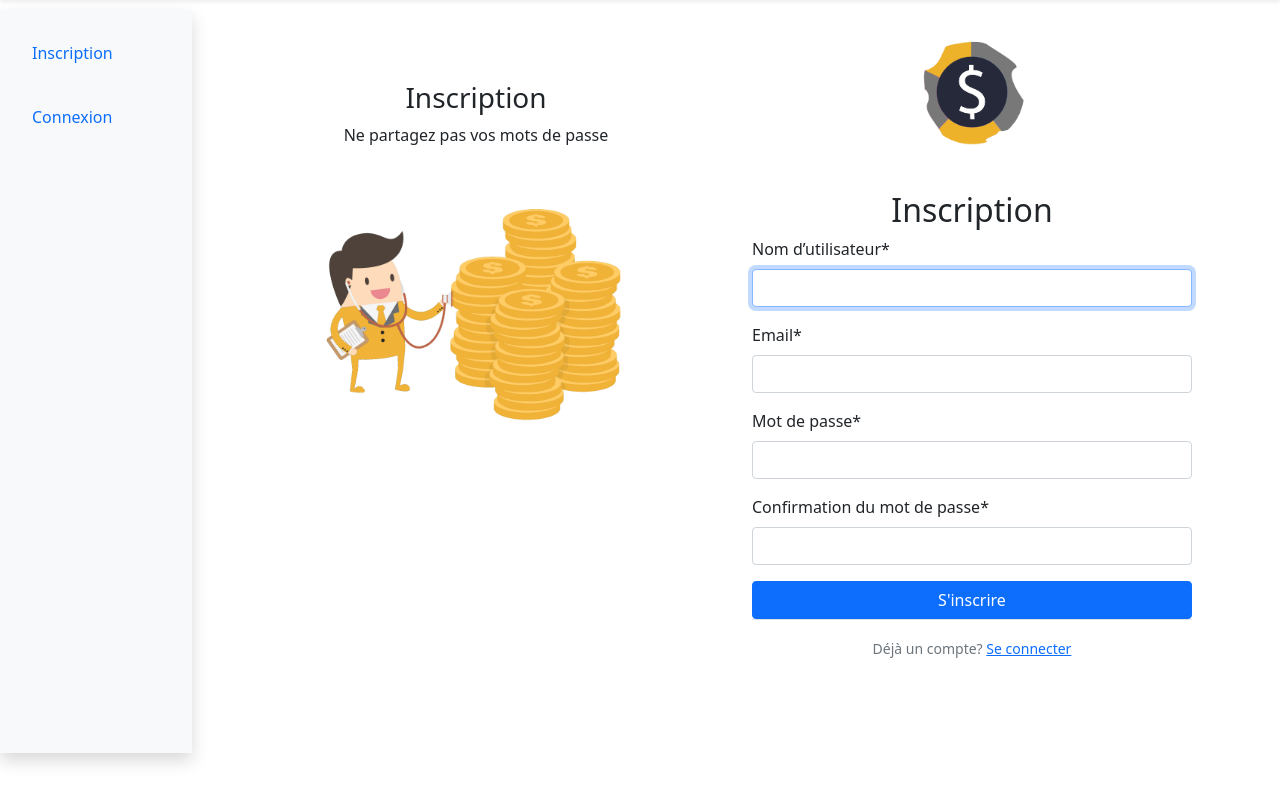
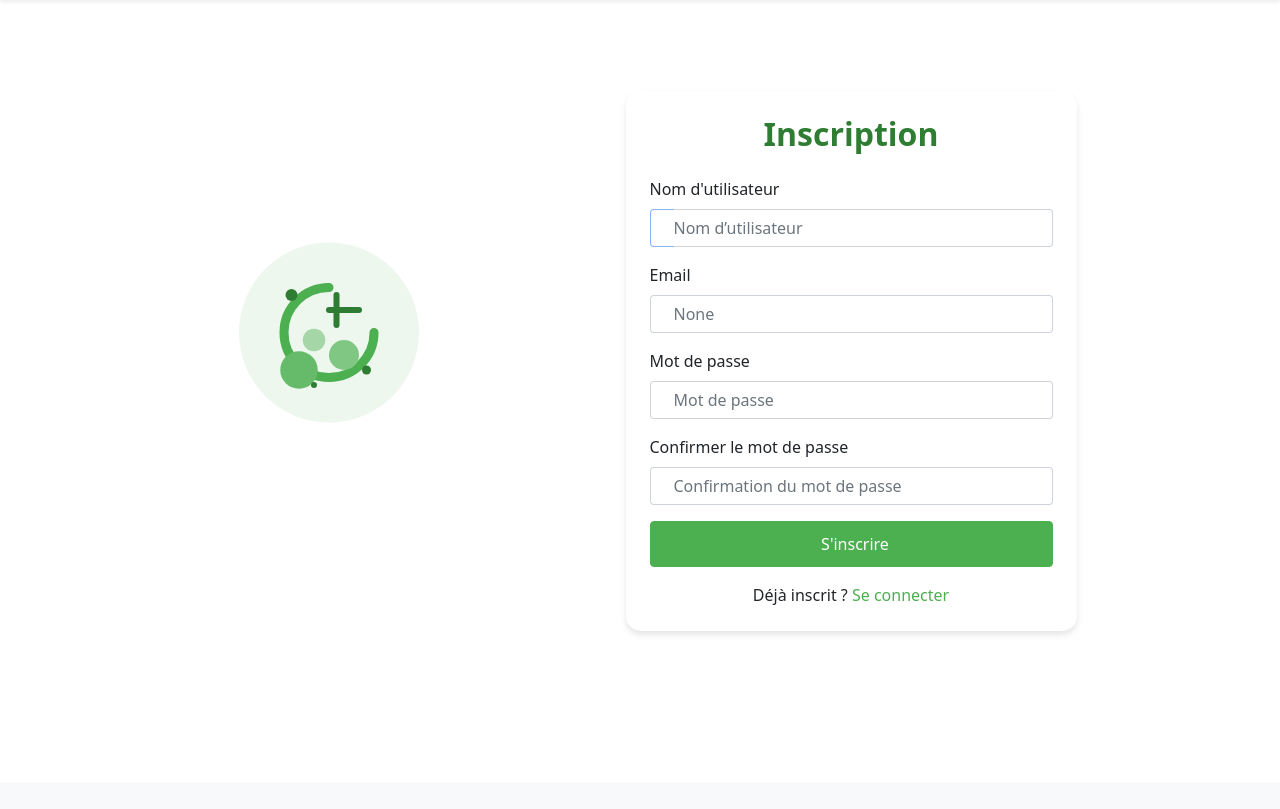
Before and after one commit to Steventog/Expense-manager, a Django app: page /register/ in a window 1280 px wide. Shown: the part 66-875 px from the top of the page. After the commit the page ends 699 px from the top, so only its background shows below. Run offline with Django 5.2, Linux system fonts and the light colour scheme; some libraries are stand-ins or nearby versions.

Commit message:
Ajustement 2

```diff
--- a/expenses/forms.py
+++ b/expenses/forms.py
@@ -4,7 +4,7 @@ from django.contrib.auth.models import User
 from .models import Budget, Depense
 
 class UserRegistrationForm(UserCreationForm):
-    email = forms.EmailField()
+    email = forms.EmailField(required=True)
 
     class Meta:
         model = User
@@ -12,9 +12,12 @@ class UserRegistrationForm(UserCreationForm):
 
     def __init__(self, *args, **kwargs):
         super().__init__(*args, **kwargs)
-        # Désactiver les messages d'aide pour tous les champs
-        for field_name, field in self.fields.items():
-            field.help_text = None
+        # Ajouter les classes Bootstrap à tous les champs
+        for field_name in self.fields:
+            self.fields[field_name].widget.attrs.update({
+                'class': 'form-control',
+                'placeholder': self.fields[field_name].label
+            })
 
 class BudgetForm(forms.ModelForm):
     class Meta:
--- /dev/null
+++ b/expenses/static/css/auth.css
@@ -0,0 +1,69 @@
+.auth-container {
+    min-height: calc(100vh - 76px);
+    padding-top: 2rem;
+}
+
+.auth-card {
+    background: white;
+    border-radius: 15px;
+    border: none;
+    box-shadow: 0 4px 6px rgba(0, 0, 0, 0.1);
+}
+
+.auth-title {
+    color: #2E7D32;
+    font-weight: 600;
+    margin-bottom: 1.5rem;
+}
+
+.auth-input-group {
+    position: relative;
+    margin-bottom: 1rem;
+}
+
+.auth-input-group .input-group-text {
+    background-color: white;
+    border-right: none;
+    color: #6c757d;
+}
+
+.auth-input-group .form-control {
+    border-left: none;
+    padding-left: 0;
+}
+
+.auth-input-group .form-control:focus {
+    box-shadow: none;
+    border-color: #ced4da;
+}
+
+.auth-input-group:focus-within .input-group-text {
+    border-color: #86b7fe;
+}
+
+.auth-btn {
+    background-color: #4CAF50 !important;
+    border-color: #4CAF50 !important;
+    padding: 0.6rem 1rem;
+    font-weight: 500;
+}
+
+.auth-btn:hover {
+    background-color: #3d8b40 !important;
+    border-color: #3d8b40 !important;
+}
+
+.auth-link {
+    color: #4CAF50;
+    text-decoration: none;
+}
+
+.auth-link:hover {
+    color: #3d8b40;
+    text-decoration: underline;
+}
+
+.auth-illustration {
+    max-width: 300px;
+    margin-bottom: 2rem;
+}
--- a/expenses/templates/expenses/base.html
+++ b/expenses/templates/expenses/base.html
@@ -118,9 +118,9 @@
     </nav>
 
     <!-- Sidebar -->
+    {% if user.is_authenticated %}
     <div class="sidebar bg-light shadow p-3">
         <div class="nav flex-column nav-pills" id="v-pills-tab" role="tablist" aria-orientation="vertical">
-            {% if user.is_authenticated %}
             <a class="nav-link mb-2 d-flex align-items-center p-3 rounded-3 hover-shadow" href="{% url 'home' %}">
                 <img src="{% static 'icons/home.svg' %}" alt="Dashboard" class="me-2" style="width: 20px; height: 20px;">
                 <span>Dashboard</span>
@@ -144,18 +144,16 @@
                 <span>Historique</span>
             </a>
 
-            {% else %}
+        {% comment %} {% else %}
             <a class="nav-link mb-2 p-3 rounded-3 hover-shadow" href="{% url 'register' %}">
                 Inscription
             </a>
             <a class="nav-link mb-2 p-3 rounded-3 hover-shadow" href="{% url 'login' %}">
                 Connexion
-                </a>
-            {% endif %}
+            </a> {% endcomment %}
         </div>
     </div>
-
-
+    {% endif %}
 
 
     <!-- Contenu principal -->
--- a/expenses/templates/expenses/register.html
+++ b/expenses/templates/expenses/register.html
@@ -1,39 +1,83 @@
 {% extends "expenses/base.html" %}
 {% load static %}
-{% load crispy_forms_tags %}
+{% block content %}
+<link rel="stylesheet" href="{% static 'css/auth.css' %}">
 
-{% block content %}
-<div class="container min-vh-100 d-flex justify-content-start align-items-start p-4">
-    <div class="row w-100">
-        <!-- Section Gauche -->
-        <div class="col-md-6 d-flex justify-content-center mt-5 left-section">
-            <div class="text-center">
-                <h3>Inscription</h3>
-                <p>Ne partagez pas vos mots de passe</p>
-                <img src="{% static 'images/saving.png' %}" alt="Illustration" class="img-fluid mb-4" style="max-width: 80%; height: auto;" />
-            </div>
+<div class="container auth-container" style="z-index:50; position:absolute; margin-left:-220px; margin-top:50px;">
+    <div class="row justify-content-center align-items-center">
+        <div class="col-md-6 text-center mb-4 d-none d-md-block">
+            <img src="{% static 'icons/saving_illustration.svg' %}" alt="Register Illustration" class="auth-illustration">
         </div>
-        <!-- Section Droite -->
-        <div class="col-md-6">
-            <div class="mb-4">
-                <!-- Image centrée au-dessus du formulaire -->
-                <div class="text-center">
-                    <img src="{% static 'images/coin.png' %}" alt="Illustration" class=" img-fluid w-25 mb-4" />
-                </div>
-                <div class="w-100">
-                    <div class="card-body">
-                        <h2 class="card-title text-center">Inscription</h2>
-                        <form method="POST">
-                            {% csrf_token %}
-                            {{ form|crispy }}
-                            <button type="submit" class="btn btn-primary w-100">S'inscrire</button>
-                        </form>
-                        <div class="border-top pt-3 text-center">
-                            <small class="text-muted">
-                                Déjà un compte? <a class="ml-2" href="{% url 'login' %}">Se connecter</a>
-                            </small>
+        <div class="col-md-5">
+            <div class="card auth-card">
+                <div class="card-body p-4">
+                    <h2 class="text-center auth-title">Inscription</h2>
+                    <form method="post" class="needs-validation" novalidate>
+                        {% csrf_token %}
+                        <div class="auth-input-group">
+                            <label for="username" class="form-label">Nom d'utilisateur</label>
+                            <div class="input-group">
+                                <span class="input-group-text">
+                                    <i class="bi bi-person-fill"></i>
+                                </span>
+                                {{ form.username }}
+                            </div>
+                            {% if form.username.errors %}
+                                <div class="text-danger">
+                                    {{ form.username.errors|join:", " }}
+                                </div>
+                            {% endif %}
                         </div>
-                    </div>
+                        <div class="auth-input-group">
+                            <label for="email" class="form-label">Email</label>
+                            <div class="input-group">
+                                <span class="input-group-text">
+                                    <i class="bi bi-envelope-fill"></i>
+                                </span>
+                                {{ form.email }}
+                            </div>
+                            {% if form.email.errors %}
+                                <div class="text-danger">
+                                    {{ form.email.errors|join:", " }}
+                                </div>
+                            {% endif %}
+                        </div>
+                        <div class="auth-input-group">
+                            <label for="password1" class="form-label">Mot de passe</label>
+                            <div class="input-group">
+                                <span class="input-group-text">
+                                    <i class="bi bi-lock-fill"></i>
+                                </span>
+                                {{ form.password1 }}
+                            </div>
+                            {% if form.password1.errors %}
+                                <div class="text-danger">
+                                    {{ form.password1.errors|join:", " }}
+                                </div>
+                            {% endif %}
+                        </div>
+                        <div class="auth-input-group">
+                            <label for="password2" class="form-label">Confirmer le mot de passe</label>
+                            <div class="input-group">
+                                <span class="input-group-text">
+                                    <i class="bi bi-lock-fill"></i>
+                                </span>
+                                {{ form.password2 }}
+                            </div>
+                            {% if form.password2.errors %}
+                                <div class="text-danger">
+                                    {{ form.password2.errors|join:", " }}
+                                </div>
+                            {% endif %}
+                        </div>
+                        <button type="submit" class="btn btn-success w-100 mb-3 auth-btn">
+                            <i class="bi bi-person-plus-fill me-2"></i>S'inscrire
+                        </button>
+                        <p class="text-center mb-0">
+                            Déjà inscrit ?
+                            <a href="{% url 'login' %}" class="auth-link">Se connecter</a>
+                        </p>
+                    </form>
                 </div>
             </div>
         </div>
```
Also changed, not shown: expenses/templates/expenses/login.html (+43 -31 lines), expenses/static/icons/saving_illustration.svg (added). Lines whose indentation alone changed are shown as unchanged.
